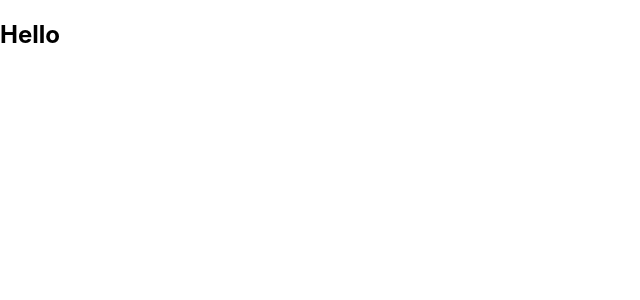
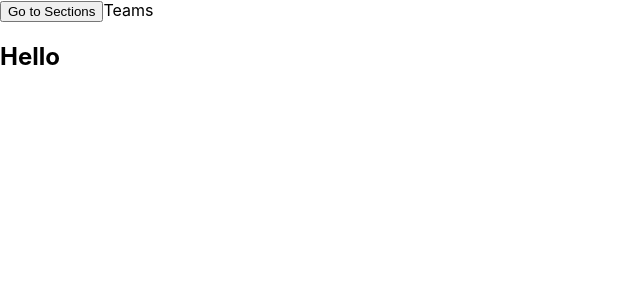
Before and after one commit to mansoor202/Next-js, a Next.js app in the folder task1/: page / in a window 1280 px wide. Shown: the top 300 px of the page, without its empty margins (0-640 px from the left). Built offline with nearby package versions, Linux system fonts and the light colour scheme.

Commit message:
moving around routes from within the UI

```diff
--- a/task1/pages/index.js
+++ b/task1/pages/index.js
@@ -1,6 +1,17 @@
+import Link from 'next/link'
+
 function SayHello(){
     return(
+        <>
+        <Link href="/sections">
+            <button>Go to Sections</button>
+        </Link>
+
+        <Link href="/teams">
+            <a>Teams</a>
+        </Link>
         <h2>Hello</h2>
+        </>
     )
 }
 
```
Also changed, not shown: task1/pages/teams/index.js (+8 -0 lines).
